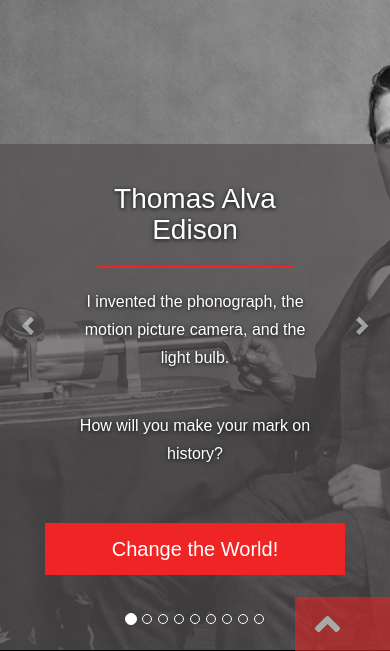
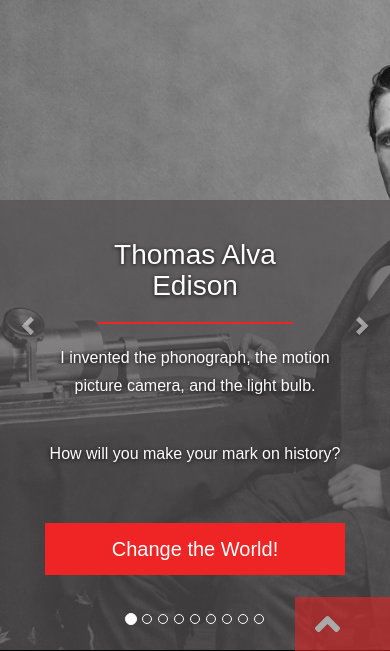
Before and after one commit to davidi2v/i2v, a PHP site: page / in a window 390 px wide. Shown: the part 150-801 px from the top of the page. Run offline with PHP 8.4, Linux system fonts and the light colour scheme; some libraries are stand-ins or nearby versions; some web fonts are replaced.

Commit message:
changed padding to left and right of text on caorusel

```diff
--- a/css/style.css
+++ b/css/style.css
@@ -177,6 +177,18 @@ a {
   #myCarousel .carousel-inner .carousel-caption p {
     padding-right: 20%;
     padding-left: 20%;
+    font-size: 16px;
+  }
+
+  #myCarousel .carousel-inner .carousel-caption h3 {
+    font-size: 28px;
+  }
+}
+
+@media only screen and (max-width: 500px) {
+  #myCarousel .carousel-inner .carousel-caption p {
+    padding-right: 10%;
+    padding-left: 10%;
     font-size: 16px;
   }
 
```
